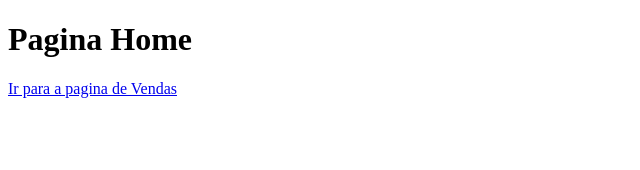
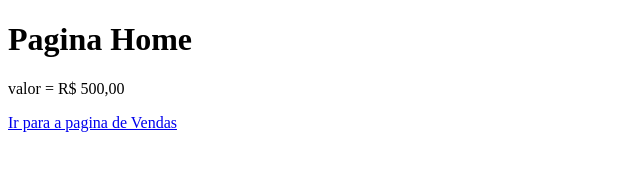
Before and after one commit to Adal91/aulagithub, a plain HTML site: page index.html in a window 1280 px wide. Shown: the whole page, without its empty margins (0-640 px from the left). Drawn offline with Linux system fonts and the light colour scheme.

Commit message:
Acrescentado o valor da venda

```diff
--- a/index.html
+++ b/index.html
@@ -8,6 +8,7 @@
 </head>
 <body>
     <h1>Pagina Home</h1>
+     <p> valor = R$ 500,00</p>
     <a href="vendas.html">Ir para a pagina de Vendas</a>
 </body>
 </html>
```
